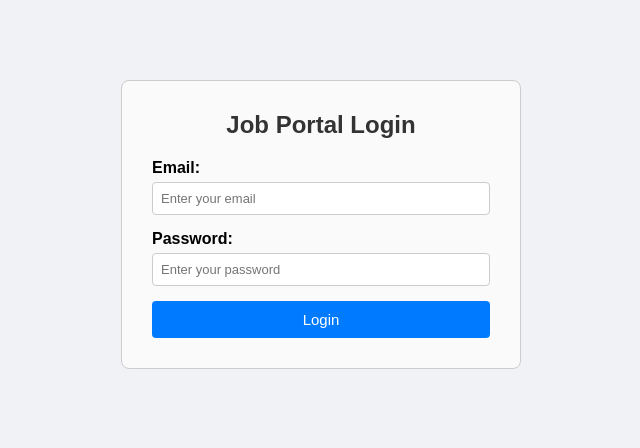
After one commit to kotha-sarker1/WebTechHackathon, a PHP site: page /login.php in a window 1280 px wide. The commit adds this page. Shown: the top 448 px of the page, without its empty margins (319-959 px from the left). Run offline with PHP 8.4, Linux system fonts and the light colour scheme.

Commit message:
fixing all#2

```diff
--- /dev/null
+++ b/views/login.php
@@ -0,0 +1,127 @@
+<?php
+    require_once('../models/db.php');
+    session_start();
+
+    // If already logged in, redirect to job board
+    if(isset($_SESSION["isLoggedIn"]) && $_SESSION["isLoggedIn"] === true){
+        header('location: job_board.php');
+        exit();
+    }
+
+    $error = "";
+
+    if($_SERVER['REQUEST_METHOD'] === 'POST'){
+        $email    = trim($_POST['email']    ?? "");
+        $password = trim($_POST['password'] ?? "");
+
+        if($email === "" || $password === ""){
+            $error = "Please enter both email and password.";
+        } else {
+            $con = getConnection();
+            $email_safe = mysqli_real_escape_string($con, $email);
+
+            $result = mysqli_query($con, "SELECT * FROM users WHERE email = '$email_safe' LIMIT 1");
+
+            if($result && mysqli_num_rows($result) === 1){
+                $user = mysqli_fetch_assoc($result);
+
+                if(password_verify($password, $user['password_hash'])){
+                    $_SESSION["isLoggedIn"] = true;
+                    $_SESSION["user_id"]    = $user['id'];
+                    $_SESSION["name"]       = $user['name'];
+                    $_SESSION["role"]       = $user['role'];
+                    $_SESSION["file_path"]  = $user['file_path'] ?? "";
+
+                    // Redirect based on role
+                    if($user['role'] === 'seeker'){
+                        header('location: job_board.php');
+                    } else if($user['role'] === 'employer'){
+                        header('location: employer_dashboard.php');
+                    } else {
+                        header('location: job_board.php');
+                    }
+                    exit();
+                } else {
+                    $error = "Invalid email or password.";
+                }
+            } else {
+                $error = "Invalid email or password.";
+            }
+        }
+    }
+?>
+<!DOCTYPE html>
+<html lang="en">
+<head>
+    <title>Login - Job Portal</title>
+    <link rel="stylesheet" href="style.css"/>
+    <style>
+        .login-container {
+            max-width: 400px;
+            margin: 80px auto;
+            padding: 30px;
+            border: 1px solid #ccc;
+            border-radius: 8px;
+            background: #fafafa;
+        }
+        .login-container h2 {
+            margin-top: 0;
+            margin-bottom: 20px;
+            text-align: center;
+        }
+        .login-container label {
+            display: block;
+            margin-bottom: 5px;
+            font-weight: bold;
+        }
+        .login-container input[type="email"],
+        .login-container input[type="password"] {
+            width: 100%;
+            padding: 8px;
+            margin-bottom: 15px;
+            border: 1px solid #ccc;
+            border-radius: 4px;
+            box-sizing: border-box;
+        }
+        .login-container input[type="submit"] {
+            width: 100%;
+            padding: 10px;
+            background-color: #007bff;
+            color: white;
+            border: none;
+            border-radius: 4px;
+            cursor: pointer;
+            font-size: 15px;
+        }
+        .login-container input[type="submit"]:hover {
+            background-color: #0056b3;
+        }
+        .error-msg {
+            color: red;
+            margin-bottom: 12px;
+            text-align: center;
+        }
+    </style>
+</head>
+<body>
+
+    <div class="login-container">
+        <h2>Job Portal Login</h2>
+
+        <?php if($error !== ""){ ?>
+            <p class="error-msg"><?php echo htmlspecialchars($error); ?></p>
+        <?php } ?>
+
+        <form method="POST" action="login.php">
+            <label for="email">Email:</label>
+            <input type="email" id="email" name="email" placeholder="Enter your email" required>
+
+            <label for="password">Password:</label>
+            <input type="password" id="password" name="password" placeholder="Enter your password" required>
+
+            <input type="submit" value="Login">
+        </form>
+    </div>
+
+</body>
+</html>
--- /dev/null
+++ b/views/style.css
@@ -0,0 +1,284 @@
+* {
+    box-sizing: border-box;
+}
+
+body {
+    font-family: Arial, sans-serif;
+    margin: 0;
+    padding: 0;
+    background-color: #f0f2f5;
+}
+
+/* ── Navbar ── */
+.nav-bar {
+    background-color: #4a90e2;
+    padding: 12px 24px;
+    display: flex;
+    align-items: center;
+    gap: 20px;
+}
+
+.nav-bar a {
+    color: white;
+    text-decoration: none;
+    font-size: 14px;
+    font-weight: 500;
+}
+
+.nav-bar a:hover {
+    text-decoration: underline;
+}
+
+.nav-bar .nav-greeting {
+    margin-left: auto;
+    color: white;
+    font-size: 14px;
+}
+
+/* ── Page wrapper ── */
+.page-wrapper {
+    max-width: 860px;
+    margin: 30px auto;
+    padding: 0 16px;
+}
+
+h2 {
+    color: #333;
+    margin-bottom: 18px;
+}
+
+/* ── Section boxes (replaces fieldset/legend) ── */
+.section-box {
+    border: 1px solid #ddd;
+    border-radius: 8px;
+    background: white;
+    padding: 18px 20px 16px 20px;
+    margin-bottom: 20px;
+}
+
+.section-title {
+    font-weight: bold;
+    font-size: 15px;
+    color: #333;
+    margin-bottom: 14px;
+    padding-bottom: 8px;
+    border-bottom: 1px solid #eee;
+}
+
+.filter-row {
+    display: flex;
+    flex-wrap: wrap;
+    align-items: center;
+    gap: 10px;
+    margin-top: 10px;
+}
+
+.filter-row label {
+    font-size: 13px;
+    color: #555;
+    white-space: nowrap;
+}
+
+/* ── Job Cards ── */
+#jobsContainer {
+    display: flex;
+    flex-direction: column;
+    gap: 14px;
+}
+
+.job-card {
+    background: white;
+    border: 1px solid #ddd;
+    border-radius: 8px;
+    padding: 18px 20px;
+    transition: box-shadow 0.2s ease, transform 0.2s ease;
+    cursor: default;
+}
+
+.job-card:hover {
+    box-shadow: 0 4px 16px rgba(0,0,0,0.12);
+    transform: translateY(-2px);
+}
+
+.job-card-top {
+    display: flex;
+    justify-content: space-between;
+    align-items: flex-start;
+}
+
+.job-card-info h3 {
+    margin: 0 0 4px 0;
+    font-size: 16px;
+    color: #222;
+}
+
+.job-card-info .company {
+    font-size: 13px;
+    color: #555;
+    margin-bottom: 4px;
+}
+
+.job-card-info .meta {
+    font-size: 13px;
+    color: #777;
+}
+
+.heart-btn {
+    font-size: 24px;
+    cursor: pointer;
+    background: none;
+    border: none;
+    padding: 0 0 0 10px;
+    line-height: 1;
+    transition: transform 0.15s ease;
+}
+
+.heart-btn:hover {
+    transform: scale(1.25);
+}
+
+.job-card-footer {
+    margin-top: 14px;
+    text-align: center;
+}
+
+.btn-view {
+    display: inline-block;
+    background-color: #4a90e2;
+    color: white;
+    text-decoration: none;
+    padding: 8px 28px;
+    border-radius: 4px;
+    font-size: 13px;
+    font-weight: 500;
+    transition: background-color 0.2s ease;
+}
+
+.btn-view:hover {
+    background-color: #357abd;
+    color: white;
+}
+
+/* ── Generic inputs ── */
+input[type="text"],
+input[type="email"],
+input[type="password"],
+input[type="number"],
+select,
+textarea {
+    padding: 6px 10px;
+    border: 1px solid #ccc;
+    border-radius: 4px;
+    font-size: 13px;
+}
+
+input[type="submit"],
+input[type="button"],
+button[type="submit"] {
+    background-color: #4a90e2;
+    color: white;
+    border: none;
+    padding: 8px 18px;
+    border-radius: 4px;
+    cursor: pointer;
+    font-size: 13px;
+}
+
+input[type="submit"]:hover,
+input[type="button"]:hover,
+button[type="submit"]:hover {
+    background-color: #357abd;
+}
+
+a {
+    color: #4a90e2;
+}
+
+p {
+    margin: 8px 0;
+}
+
+table {
+    width: 100%;
+    border-collapse: collapse;
+}
+
+th {
+    background-color: #f0f0f0;
+    padding: 8px 12px;
+    text-align: left;
+}
+
+td {
+    padding: 7px 12px;
+}
+
+/* ── Back link ── */
+.back-link {
+    display: inline-block;
+    margin-bottom: 14px;
+    font-size: 13px;
+    color: #4a90e2;
+    text-decoration: none;
+}
+.back-link:hover { text-decoration: underline; }
+
+/* ── Messages ── */
+.msg-success {
+    color: #155724;
+    background: #d4edda;
+    border: 1px solid #c3e6cb;
+    padding: 10px 14px;
+    border-radius: 4px;
+    margin-bottom: 14px;
+}
+.msg-error {
+    color: #721c24;
+    background: #f8d7da;
+    border: 1px solid #f5c6cb;
+    padding: 10px 14px;
+    border-radius: 4px;
+    margin-bottom: 14px;
+}
+
+/* ── Status badges ── */
+.badge {
+    display: inline-block;
+    padding: 3px 12px;
+    border-radius: 12px;
+    font-size: 12px;
+    font-weight: 600;
+}
+.badge-submitted   { background:#cce5ff; color:#004085; }
+.badge-reviewed    { background:#fff3cd; color:#856404; }
+.badge-shortlisted { background:#d4edda; color:#155724; }
+.badge-rejected    { background:#f8d7da; color:#721c24; }
+.badge-default     { background:#eee;    color:#333;    }
+
+/* ── Table wrapper (my applications) ── */
+.table-wrapper {
+    background: white;
+    border-radius: 8px;
+    border: 1px solid #ddd;
+    overflow: hidden;
+}
+.table-wrapper table { margin: 0; width: 100%; }
+.table-wrapper th { background: #f0f0f0; padding: 10px 14px; }
+.table-wrapper td { padding: 10px 14px; border-top: 1px solid #f0f0f0; }
+.table-wrapper tr:hover td { background: #fafafa; }
+
+/* ── Detail table (job detail) ── */
+.detail-table td { padding: 7px 14px; }
+.detail-table td:first-child { width: 130px; color: #555; }
+
+/* ── Form groups ── */
+.form-group {
+    margin-bottom: 16px;
+}
+.form-group label {
+    display: block;
+    margin-bottom: 5px;
+    font-size: 13px;
+    font-weight: 600;
+    color: #444;
+}
```
Also changed, not shown: views/my_applications.php (+40 -12 lines), views/saved_jobs.php (+30 -28 lines), 1 other file.
